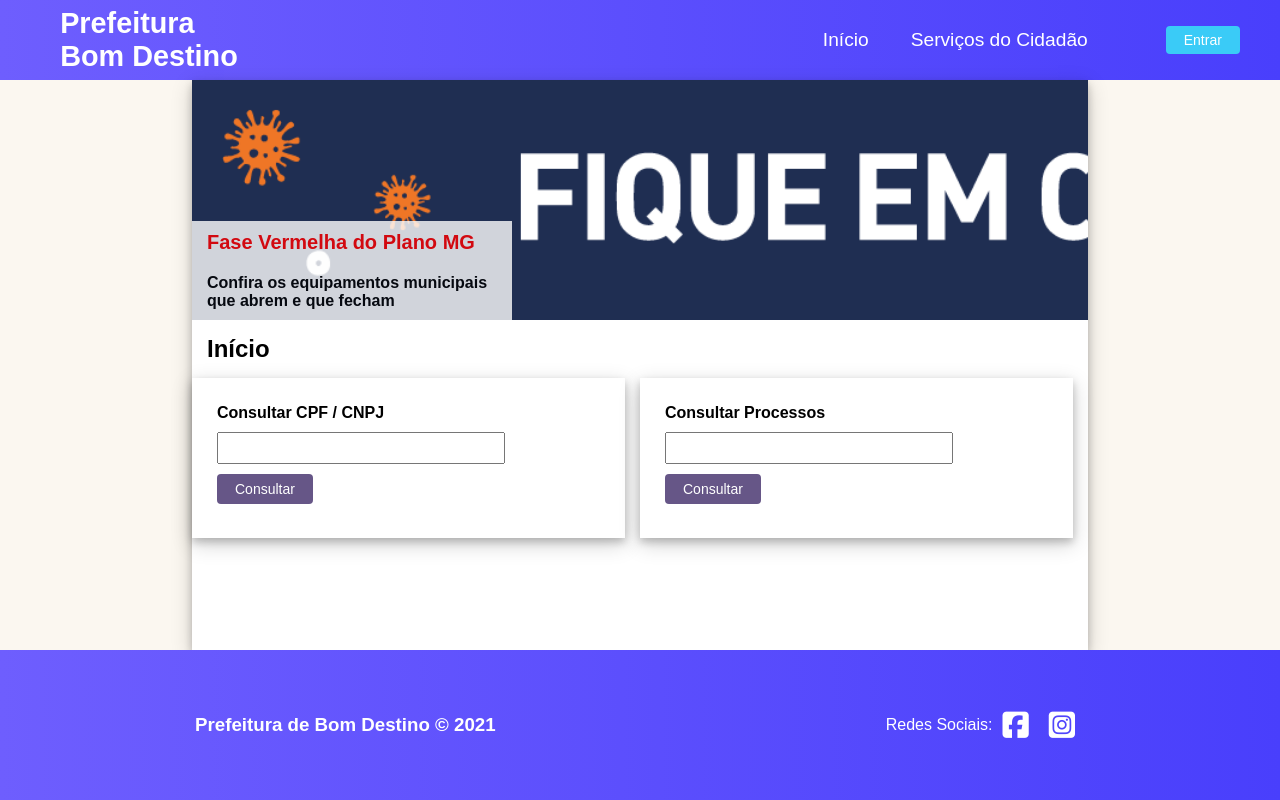
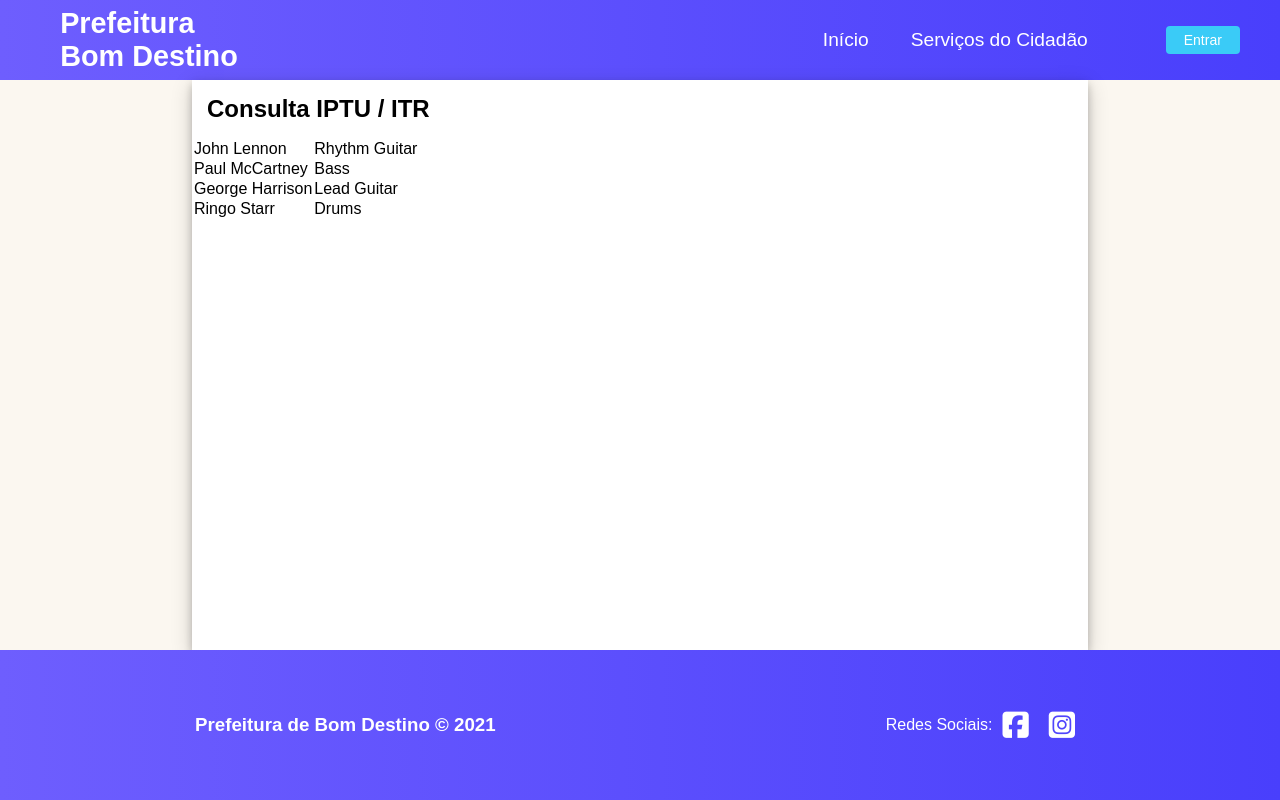
Before and after one commit to douglasmacb/sgmweb, a React (Create React App) app: page /tax in a window 1280 px wide. Before the commit this address led to /. Built offline with nearby package versions, Linux system fonts and the light colour scheme.

Commit message:
feat: tax page

```diff
--- a/src/App.tsx
+++ b/src/App.tsx
@@ -1,16 +1,20 @@
-import { BrowserRouter as Router, Switch, Route, Redirect } from 'react-router-dom'
+import { Router, Switch, Route, Redirect } from 'react-router-dom'
 import { Layout } from './components'
 import { HomePage } from './pages';
 import LoginPage from './pages/Login/LoginPage'
+import TaxPage from './pages/Tax/TaxPage'
+import history from './history'
+
 import './App.css'
 
 function App() {
   return (
     <Layout>
-      <Router>
+      <Router history={history}>
         <Switch>
           <Route exact path="/" component={HomePage} />
           <Route exact path="/login" component={LoginPage} />
+          <Route exact path="/tax" component={TaxPage} />
           <Redirect to="/" />
         </Switch>
       </Router>
--- a/src/components/FastAccess/FastAccess.tsx
+++ b/src/components/FastAccess/FastAccess.tsx
@@ -1,17 +1,20 @@
 import './FastAccess.css'
 import { Search } from '../Search/Search'
+import history from '../../history'
 
+const SearchByCpfCnpj = (event: any) => {
+    history.push('/tax')
+}
 
-const handleCpfCnpj = (event: any) => {
-    console.log('eae', event)
+const searchProcess = (event: any) => {
 }
 
 export const FastAccess: React.FC = () => {
     return (
         <div className="fast-access">
             <div className="search-bar">
-                <Search title="Consultar CPF / CNPJ" formValues={handleCpfCnpj} maxLength={12} />
-                <Search title="Consultar Processos" mask="999999" formValues={handleCpfCnpj} />
+                <Search title="Consultar IPTU/ITR por CPF / CNPJ" formValues={SearchByCpfCnpj} maxLength={14} />
+                <Search title="Consultar Processos" mask="999999" formValues={searchProcess} />
             </div>
         </div>
     )
--- /dev/null
+++ b/src/history.tsx
@@ -0,0 +1,3 @@
+import { createBrowserHistory } from 'history';
+
+export default createBrowserHistory();
--- /dev/null
+++ b/src/pages/Tax/TaxPage.css
@@ -0,0 +1,24 @@
+.search-bar {
+    display: flex;
+    flex-direction: row;
+    justify-content: center;
+}
+
+.search-bar > form {
+    margin-right: 15px;
+}
+
+.page-title {
+    padding: 15px;
+}
+
+@media screen and (max-width: 1200px) {
+    .container {
+        display: block;
+        width: 100%;
+    }
+
+    .search-bar {
+        display: block;
+    }
+}
--- /dev/null
+++ b/src/pages/Tax/TaxPage.tsx
@@ -0,0 +1,36 @@
+import React from 'react'
+import './TaxPage.css'
+
+class TaxPage extends React.Component {
+    render() {
+        return (
+            <>
+                <div>
+                    <h2 className="page-title">Consulta IPTU / ITR</h2>
+                    <table>
+                        <tbody>
+                            <tr>
+                                <td>John Lennon</td>
+                                <td>Rhythm Guitar</td>
+                            </tr>
+                            <tr>
+                                <td>Paul McCartney</td>
+                                <td>Bass</td>
+                            </tr>
+                            <tr>
+                                <td>George Harrison</td>
+                                <td>Lead Guitar</td>
+                            </tr>
+                            <tr>
+                                <td>Ringo Starr</td>
+                                <td>Drums</td>
+                            </tr>
+                        </tbody>
+                    </table>
+                </div>
+            </>
+        )
+    }
+}
+
+export default TaxPage
--- a/src/store/user/reducer.ts
+++ b/src/store/user/reducer.ts
@@ -10,9 +10,7 @@ const init: IUserState = {
 export function userReducer(state: IUserState = init, action: UserActions): IUserState {
     switch (action.type) {
         case Constants.SET_TOKEN:
-            return { ...state, ...action.payload }
         case Constants.SET_LOADING:
-            return { ...state, ...action.payload }
         case Constants.SET_LOGGEDIN:
             return { ...state, ...action.payload }
         case Constants.SET_ERROR:
```
Also changed, not shown: src/store/user/async-actions.ts (+6 -7 lines).
